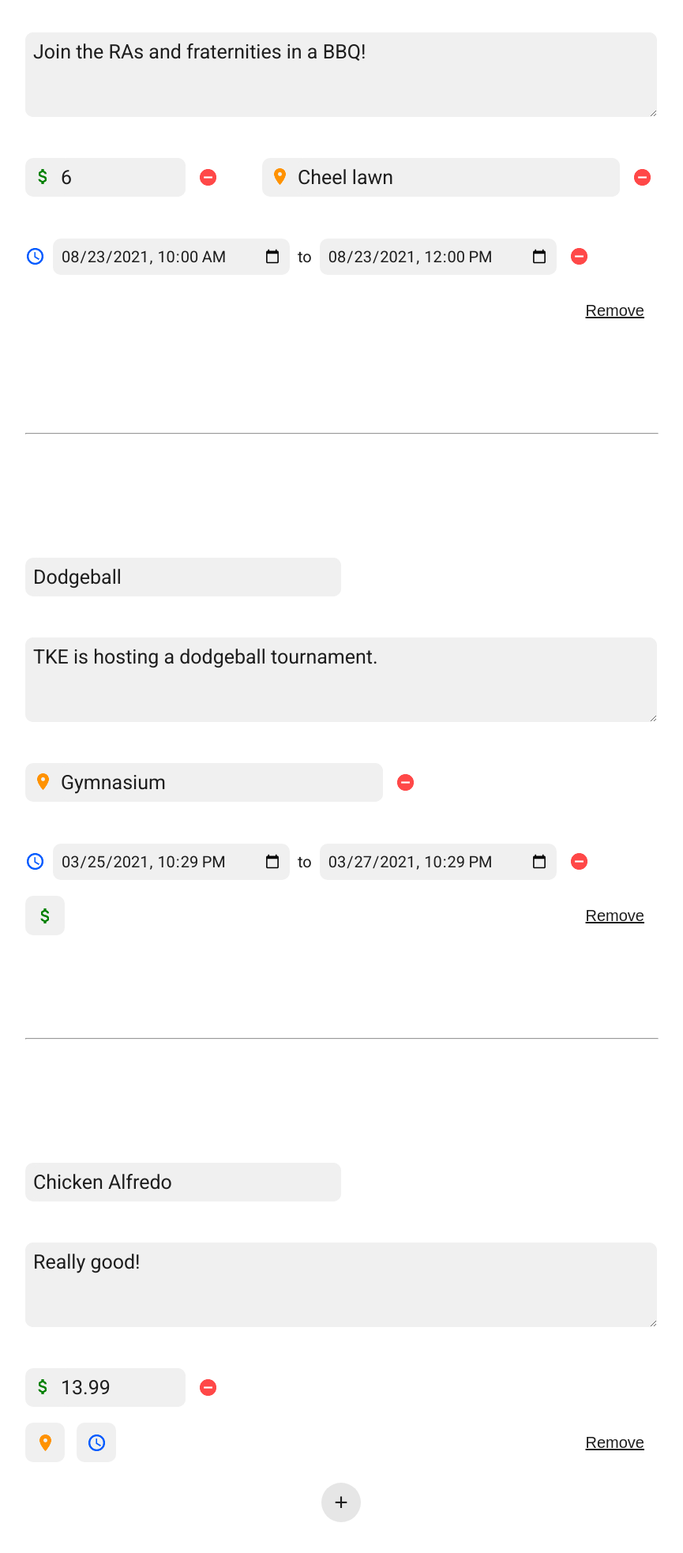
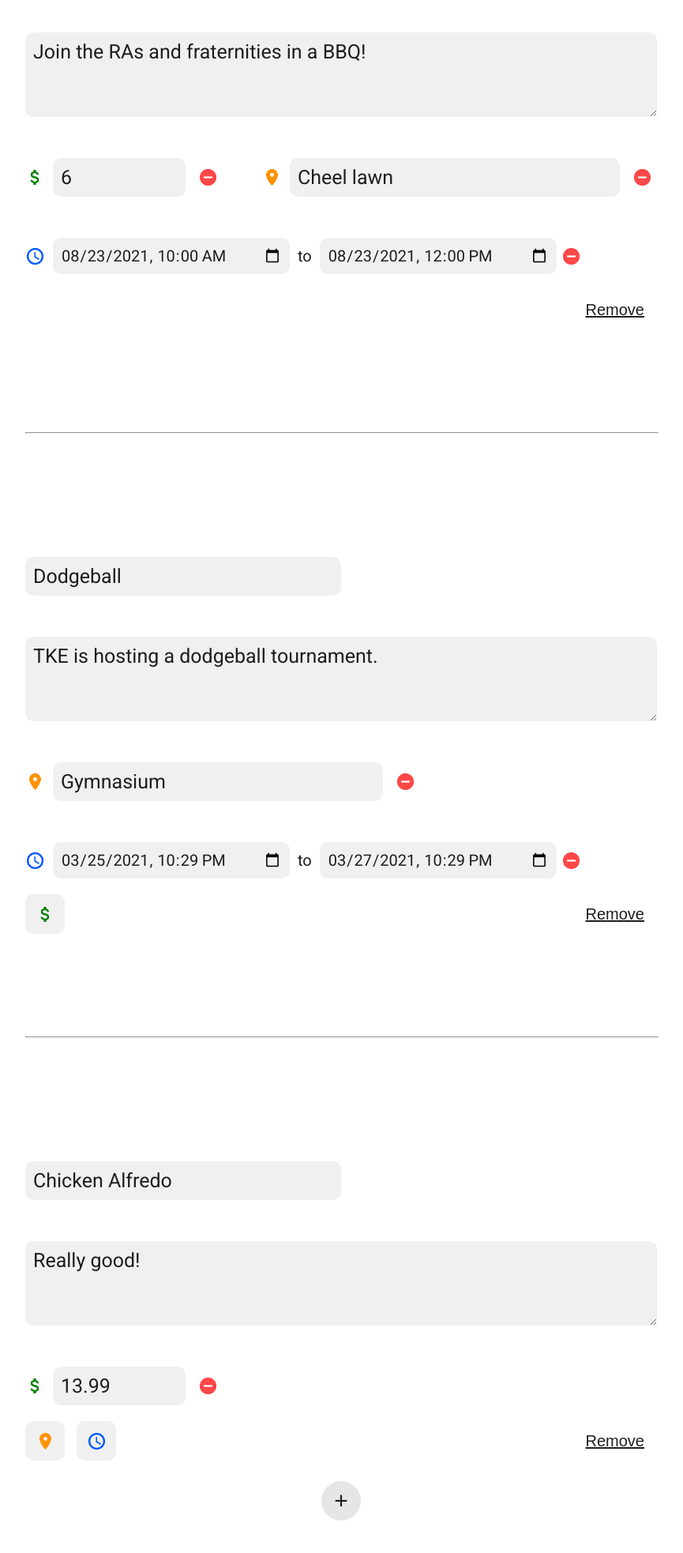
Before and after one commit to joshtgill/pages-web, a Django app: page /create/build/?typee=Sheet&idd=26 in a window 1280 px wide. Shown: the part 591-2557 px from the top of the page at 79% size, without its empty margins (208-1073 px from the left). Run offline with Django 3.2, Linux system fonts and the light colour scheme; a user stored in the database is signed in; data comes from the database, SQL or seed files in the repository.

Commit message:
Simplify field container

```diff
--- a/builder/static/styles/build_page.css
+++ b/builder/static/styles/build_page.css
@@ -55,30 +55,8 @@
 }
 
 .field-container img {
-    width: 25px;
-    margin: 0;
-}
-
-.field-container input {
-    margin: 0 10px;
-}
-
-.field-container .value-container {
-    width: 100%;
-    display: flex;
-    align-items: center;
-    background-color: rgb(240, 240, 240);
-    border-radius: 10px;
-}
-
-.field-container .value-container img {
     height: 25px;
-    margin: 0 0 2px 10px;
-}
-
-.field-container .value-container input {
-    margin: 0 0 0 10px;
-    padding-left: 0;
+    margin: 0 10px 0 0;
 }
 
 .field-container button {
@@ -91,6 +69,10 @@
     outline: none;
 }
 
+.field-container button img {
+    margin: 0 0 0 10px;
+}
+
 #title-field-container {
     max-width: 400px;
 }
@@ -100,22 +82,18 @@
     flex-wrap: nowrap;
 }
 
-#price-field-container img {
-    margin-left: 10px;
-}
-
 #location-field-container {
     max-width: 500px;
     flex-wrap: nowrap;
     align-self: flex-start;
 }
 
-#location-field-container img {
-    margin-left: 10px;
+#datetime-field-container img {
+    margin: 0 0 10px 0;
 }
 
-#datetime-field-container img {
-    margin: 10px 0;
+#datetime-field-container button {
+    margin: 0;
 }
 
 #datetime-field-container input {
@@ -126,13 +104,9 @@
 }
 
 #datetime-field-container h3 {
-    margin: 10px 0;
+    margin: 10px;
     font-size: 20px;
     font-weight: normal;
-}
-
-.content form .items .item img {
-    margin-left: 10px;
 }
 
 .content form .items .item .actions {
@@ -221,6 +195,10 @@
     }
 
     #datetime-field-container input {
-       max-width: 300px;
+        max-width: 300px;
+    }
+
+    #datetime-field-container img {
+        margin: 0 10px 0 0;
     }
 }
```
Also changed, not shown: builder/static/scripts/build_page.js (+6 -27 lines).
